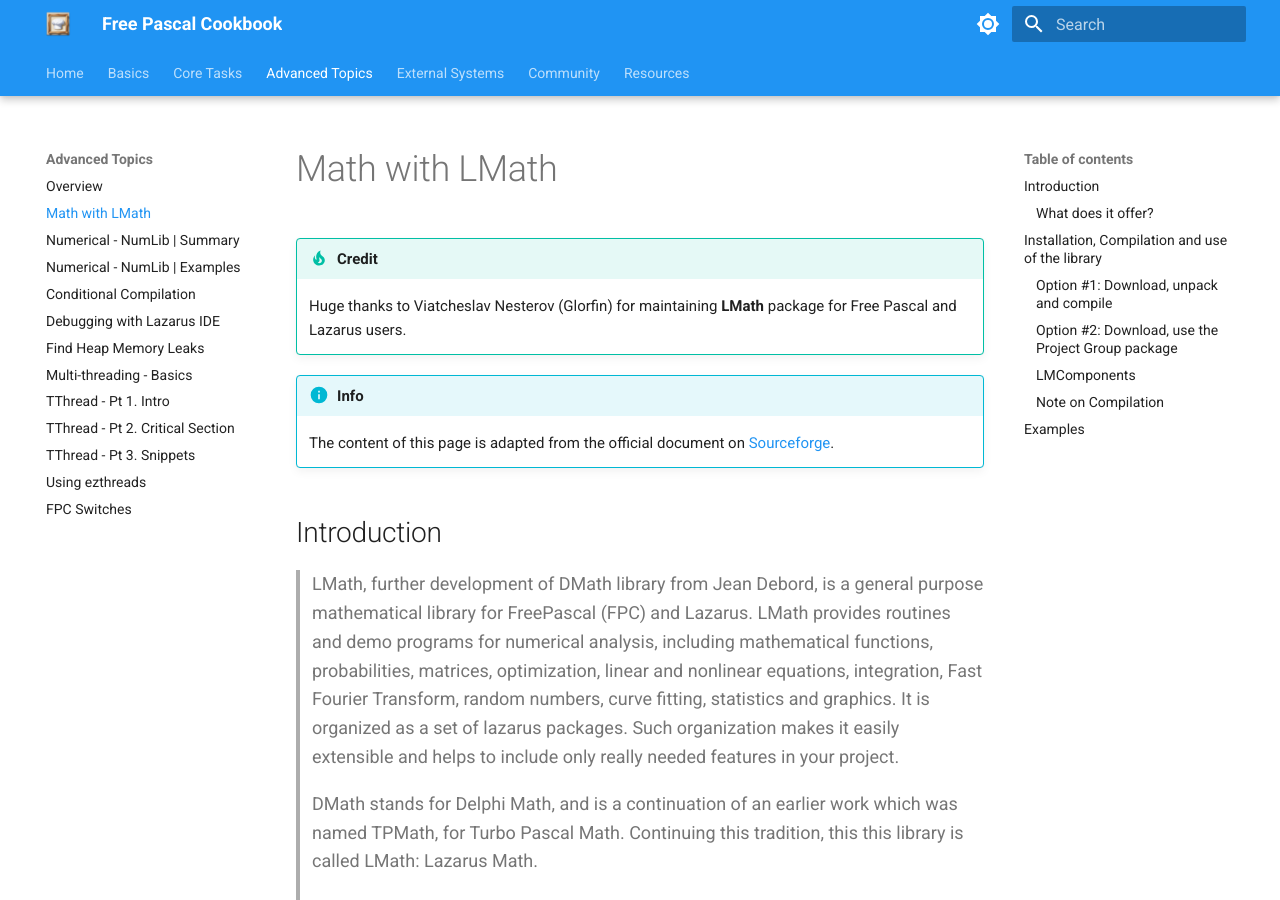
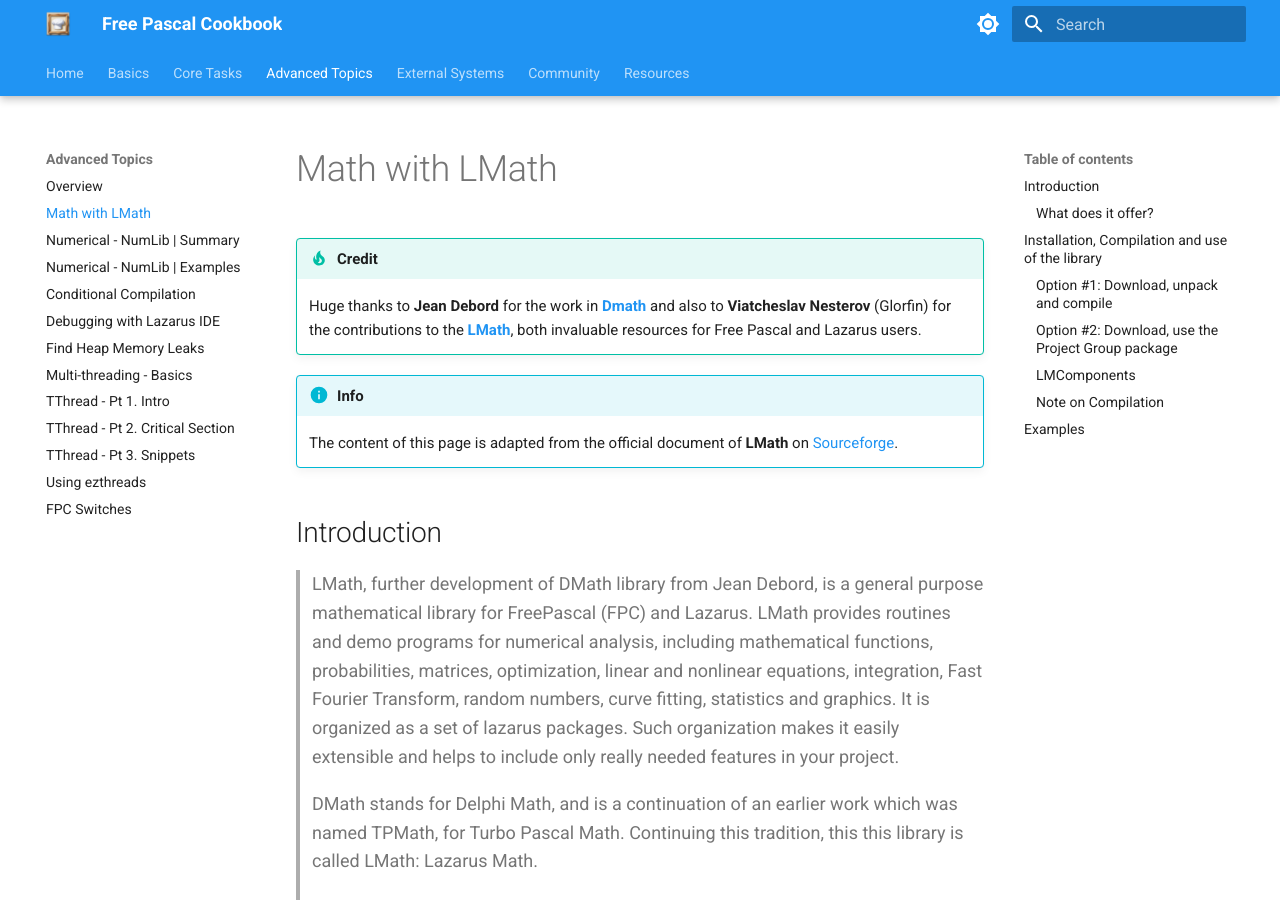
Before and after one commit to ikelaiah/free-pascal-cookbook, an MkDocs documentation site: the page built from docs/docs/advanced/lmath.md, in a window 1280 px wide and 900 px high. Built offline with MkDocs 1.6.1 and Material for MkDocs 9.7.7, drawn with Linux system fonts in a browser that asks for light colours.

Commit message:
Update - Added Jean Debord in the Credit section.

```diff
--- a/docs/docs/advanced/lmath.md
+++ b/docs/docs/advanced/lmath.md
@@ -1,11 +1,11 @@
 # Math with LMath
 
 !!! Tip "Credit"
-    Huge thanks to Viatcheslav Nesterov (Glorfin) for maintaining **LMath** package for Free Pascal and Lazarus users.
+    Huge thanks to **Jean Debord** for the work in [**Dmath**](https://sourceforge.net/projects/dmath/) and also to **Viatcheslav Nesterov** (Glorfin) for the contributions to the [**LMath**](https://sourceforge.net/projects/lmath-library/), both invaluable resources for Free Pascal and Lazarus users.
 
 
 !!! Info
-    The content of this page is adapted from the official document on [Sourceforge](https://sourceforge.net/projects/lmath-library/files/DOC/LMath06/).
+    The content of this page is adapted from the official document of **LMath** on [Sourceforge](https://sourceforge.net/projects/lmath-library/files/DOC/LMath06/).
 
 ## Introduction
 
```
